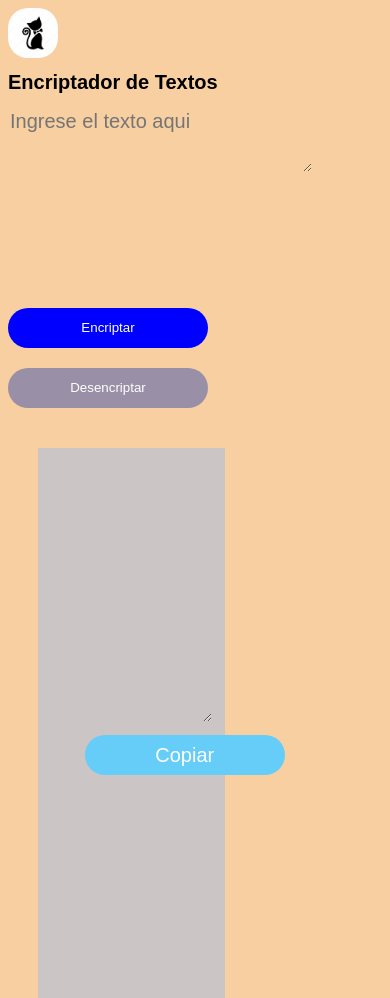
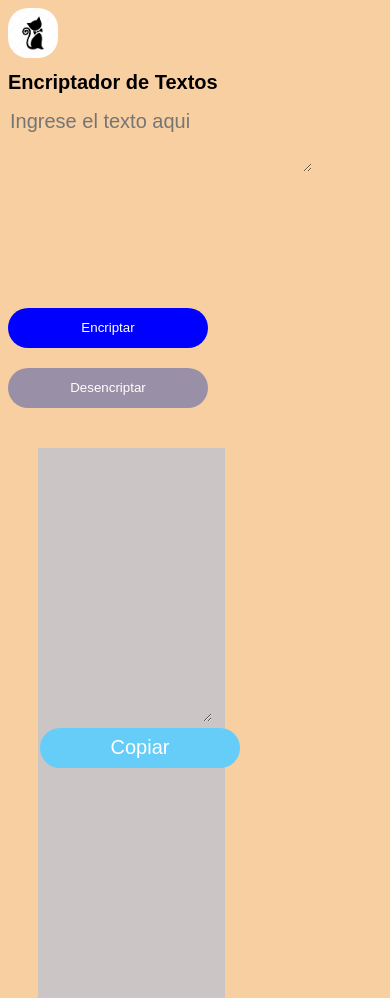
Before and after one commit to YonatanRojas/Encriptador-de-texto, a plain HTML site: page index.html in a window 390 px wide. Drawn offline with Linux system fonts and the light colour scheme.

Commit message:
Update encriptadoResponsive.css

```diff
--- a/encriptadoResponsive.css
+++ b/encriptadoResponsive.css
@@ -21,6 +21,9 @@
     }
     .Texto{
         width: 400px;
+    }
+    .copiar{
+        margin: 10px
     }
 }
 
@@ -75,5 +78,7 @@
     .Texto{
         width: 300px;
     }
-
+    .copiar{
+        margin: 2px;
+    }
 }
```
